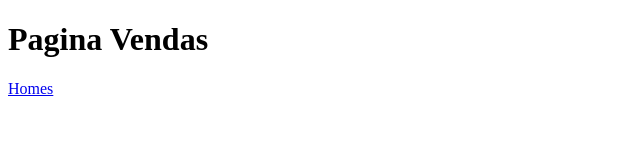
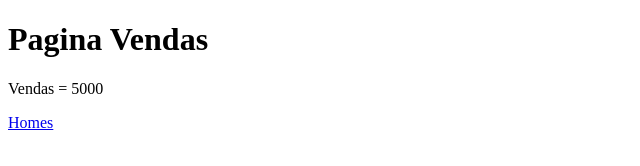
Before and after one commit to gustavo2365/AulaGithub, a plain HTML site: page site-de-vendas/vendas.html in a window 1280 px wide. Shown: the whole page, without its empty margins (0-640 px from the left). Drawn offline with Linux system fonts and the light colour scheme.

Commit message:
Acrecentou valor vendas

```diff
--- a/site-de-vendas/vendas.html
+++ b/site-de-vendas/vendas.html
@@ -7,6 +7,7 @@
 </head>
 <body>
     <h1>Pagina Vendas</h1>
+    <p> Vendas = 5000</p>
     <a href="index.html">Homes</a>
 </body>
 </html>
```
